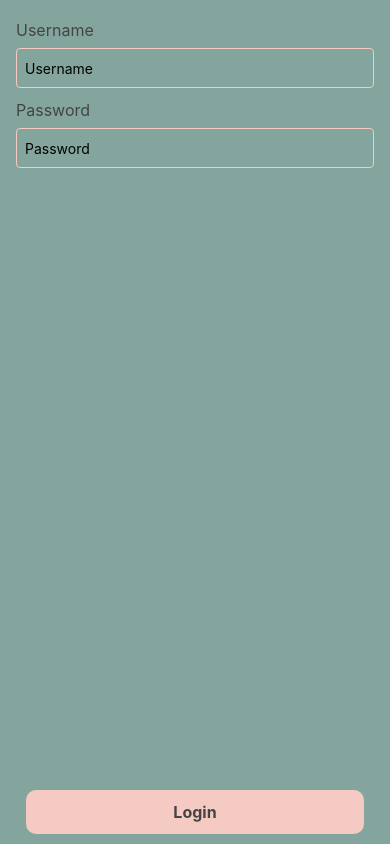
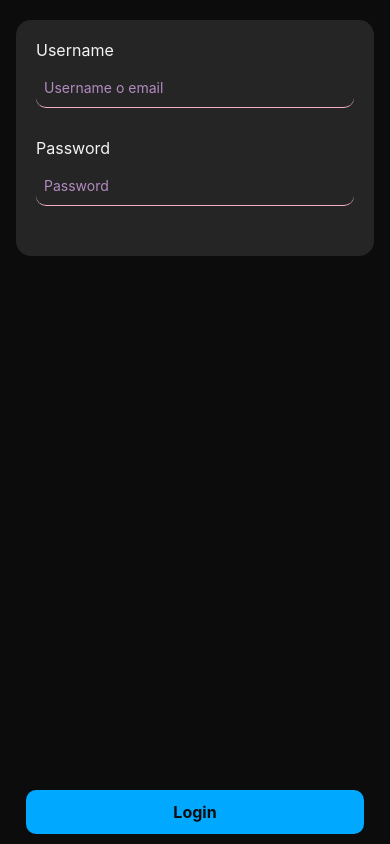
Before and after one commit to rimbaxo/madbit-training, a React Native app: screen / in a window 390 px wide. Built offline with nearby package versions, Linux system fonts and the light colour scheme.

Commit message:
fix/setting graphics stuff and colors

```diff
--- a/package.json
+++ b/package.json
@@ -14,6 +14,7 @@
     "react": "18.1.0",
     "react-native": "0.70.15",
     "react-native-flipper": "^0.265.0",
+    "react-native-vector-icons": "^10.1.0",
     "react-redux": "^9.1.2"
   },
   "devDependencies": {
@@ -22,6 +23,7 @@
     "@react-native-community/eslint-config": "^2.0.0",
     "@types/react": "^18.3.5",
     "@types/react-native": "^0.73.0",
+    "@types/react-native-vector-icons": "^6.4.18",
     "babel-jest": "^26.6.3",
     "eslint": "^7.32.0",
     "jest": "^26.6.3",
--- a/src/components/MyButton.tsx
+++ b/src/components/MyButton.tsx
@@ -1,22 +1,22 @@
 import React from 'react';
-import { Pressable, Text, StyleSheet, View, PressableProps } from 'react-native';
-import { Colors } from '../constants';
-
+import {Pressable, Text, StyleSheet, PressableProps} from 'react-native';
+import {Colors} from '../constants';
 
 interface CustomButtonProps extends PressableProps {
   title: string;
   onPress: () => void;
 }
 
-const MyButton: React.FC<CustomButtonProps> = ({ title, onPress,}) => {
+const MyButton: React.FC<CustomButtonProps> = ({title, onPress}) => {
   return (
     <Pressable
       onPress={onPress}
-      style={({ pressed }) => [
+      style={({pressed}) => [
         styles.button,
-        { backgroundColor: pressed ? Colors.buttonPressed : Colors.buttonDefault }, // Cambia colore quando premuto
-      ]}
-    >
+        {
+          backgroundColor: pressed ? Colors.blue : Colors.azure,
+        }, // Cambia colore quando premuto
+      ]}>
       <Text style={styles.buttonText}>{title}</Text>
     </Pressable>
   );
@@ -30,10 +30,10 @@ const styles = StyleSheet.create({
     borderRadius: 10,
     alignItems: 'center',
     justifyContent: 'center',
-    backgroundColor: Colors.buttonDefault,
+    backgroundColor: Colors.azure,
   },
   buttonText: {
-    color: Colors.textDark,
+    color: Colors.dark,
     fontSize: 16,
     fontWeight: 'bold',
   },
--- /dev/null
+++ b/src/components/MyPost.tsx
@@ -0,0 +1,38 @@
+import React from 'react';
+import {View, Text, StyleSheet} from 'react-native';
+import {Colors} from '../constants';
+
+interface PostProps {
+  title: string;
+  content: string;
+}
+
+const MyPost: React.FC<PostProps> = ({title, content}) => {
+  return (
+    <View style={styles.post}>
+      <Text style={styles.postTitle}>{title}</Text>
+      <Text style={styles.postContent}>{content}</Text>
+    </View>
+  );
+};
+
+const styles = StyleSheet.create({
+  post: {
+    padding: 16,
+    backgroundColor: Colors.backgroundSurfaces,
+    marginBottom: 16,
+    borderRadius: 16,
+  },
+  postTitle: {
+    fontSize: 18,
+    fontWeight: 'bold',
+    marginBottom: 8,
+    color: Colors.lilla,
+  },
+  postContent: {
+    fontSize: 16,
+    color: Colors.light,
+  },
+});
+
+export default MyPost;
--- a/src/components/MyTextInput.tsx
+++ b/src/components/MyTextInput.tsx
@@ -1,6 +1,6 @@
 import React from 'react';
-import { TextInput, StyleSheet, TextInputProps } from 'react-native';
-import { Colors } from '../constants';
+import {TextInput, StyleSheet, TextInputProps} from 'react-native';
+import {Colors} from '../constants';
 
 interface CustomTextInputProps extends TextInputProps {
   placeholder: string;
@@ -11,6 +11,7 @@ const MyTextInput: React.FC<CustomTextInputProps> = ({placeholder}) => {
     <TextInput
       style={styles.input}
       placeholder={placeholder}
+      placeholderTextColor={Colors.lilla}
     />
   );
 };
@@ -18,11 +19,12 @@ const MyTextInput: React.FC<CustomTextInputProps> = ({placeholder}) => {
 const styles = StyleSheet.create({
   input: {
     height: 40,
-    borderColor: Colors.buttonDefault,
-    borderWidth: 1,
-    marginBottom: 12,
+    borderColor: Colors.lightRose,
+    borderBottomWidth: 1,
+    marginBottom: 30,
     paddingHorizontal: 8,
-    borderRadius: 4,
+    borderRadius: 10,
+    color: Colors.light,
   },
 });
 
--- /dev/null
+++ b/src/components/MyUserHeader.tsx
@@ -0,0 +1,58 @@
+import React from 'react';
+import {View, Text, StyleSheet} from 'react-native';
+import {Colors} from '../constants';
+
+interface HeaderProps {
+  name: string;
+  email: string;
+  bio: string;
+}
+
+const MyUserHeader: React.FC<HeaderProps> = ({name, email, bio}) => {
+  //const dispatch = useDispatch();
+
+  /*
+  const handleLogout = () => {
+    dispatch(setLoginPressed(false)); // Imposta loginPressed su false per tornare alla LoginScreen
+  };
+*/
+  return (
+    <View style={styles.header}>
+      <View>
+        <Text style={styles.userName}>{name}</Text>
+        <Text style={styles.userEmail}>{email}</Text>
+        <Text style={styles.userBio}>{bio}</Text>
+      </View>
+      {/*
+      <Pressable onPress={handleLogout}>
+        <Icon name="log-out" size={30} color="#000" />
+      </Pressable>
+      */}
+    </View>
+  );
+};
+
+const styles = StyleSheet.create({
+  header: {
+    padding: 20,
+    backgroundColor: Colors.backgroundSurfaces,
+    borderRadius: 25,
+    margin: 16,
+  },
+  userName: {
+    fontSize: 22,
+    fontWeight: 'bold',
+    color: Colors.darkRose,
+  },
+  userEmail: {
+    fontSize: 16,
+    color: Colors.light,
+    marginBottom: 8,
+  },
+  userBio: {
+    fontSize: 14,
+    color: Colors.light,
+  },
+});
+
+export default MyUserHeader;
--- a/src/constants.tsx
+++ b/src/constants.tsx
@@ -1,9 +1,12 @@
 export const Colors = {
-        buttonDefault: '#F5cAc3',
-        buttonPressed: '#F28482',
-        backgroundColor: '#84a59d',
-        textLight: '#f7ede2',
-        textDark: '#444',
-        alert: '#f6bd60',
-
-}
+  lightRose: '#f4afc2',
+  darkRose: '#f195ac',
+  lilla: '#b28bc0',
+  azure: '#00a8ff',
+  blue: '#0266c8',
+  backgroundColor: '#0c0c0c',
+  backgroundSurfaces: '#252525',
+  light: '#f4f4f4',
+  dark: '#0c0c0c',
+  alert: '#f6bd60',
+};
--- a/src/views/HomeScreen.tsx
+++ b/src/views/HomeScreen.tsx
@@ -1,7 +1,7 @@
 import React from 'react';
-import { View, Text, StyleSheet, FlatList, Dimensions } from 'react-native';
-
-const { height } = Dimensions.get('window');
+import {View, StyleSheet, FlatList} from 'react-native';
+import MyPost from '../components/MyPost';
+import MyUserHeader from '../components/MyUserHeader';
 
 const userInfo = {
   name: 'John Doe',
@@ -10,32 +10,28 @@ const userInfo = {
 };
 
 const posts = [
-  { id: '1', title: 'Post 1', content: 'This is the content of post 1.' },
-  { id: '2', title: 'Post 2', content: 'This is the content of post 2.' },
-  { id: '3', title: 'Post 3', content: 'This is the content of post 3.' },
-  // Add more posts as needed
+  {id: '1', title: 'Post 1', content: 'This is the content of post 1.'},
+  {id: '2', title: 'Post 2', content: 'This is the content of post 2.'},
+  {id: '3', title: 'Post 3', content: 'This is the content of post 3.'},
 ];
 
 const HomeScreen: React.FC = () => {
-  const renderPost = ({ item }: { item: { title: string; content: string } }) => (
-    <View style={styles.post}>
-      <Text style={styles.postTitle}>{item.title}</Text>
-      <Text style={styles.postContent}>{item.content}</Text>
-    </View>
+  const renderPost = ({item}: {item: {title: string; content: string}}) => (
+    <MyPost title={item.title} content={item.content} />
   );
 
   return (
     <View style={styles.container}>
-      <View style={styles.userInfo}>
-        <Text style={styles.userName}>{userInfo.name}</Text>
-        <Text style={styles.userEmail}>{userInfo.email}</Text>
-        <Text style={styles.userBio}>{userInfo.bio}</Text>
-      </View>
+      <MyUserHeader
+        name={userInfo.name}
+        email={userInfo.email}
+        bio={userInfo.bio}
+      />
       <View style={styles.postsContainer}>
         <FlatList
           data={posts}
           renderItem={renderPost}
-          keyExtractor={(item) => item.id}
+          keyExtractor={item => item.id}
         />
       </View>
     </View>
@@ -46,51 +42,10 @@ const styles = StyleSheet.create({
   container: {
     flex: 1,
   },
-  userInfo: {
-    flex: 1,
-    backgroundColor: '#007bff',
-    padding: 16,
-    justifyContent: 'flex-start',
-    borderBottomLeftRadius: 30,
-    borderBottomRightRadius: 30,
-  },
-  userName: {
-    fontSize: 24,
-    color: '#fff',
-    fontWeight: 'bold',
-  },
-  userEmail: {
-    fontSize: 16,
-    color: '#fff',
-    marginVertical: 4,
-  },
-  userBio: {
-    fontSize: 14,
-    color: '#fff',
-  },
   postsContainer: {
     flex: 2,
     padding: 16,
   },
-  post: {
-    backgroundColor: '#fff',
-    padding: 16,
-    marginBottom: 12,
-    borderRadius: 8,
-    elevation: 1, // Adds a shadow on Android
-    shadowColor: '#000', // Adds a shadow on iOS
-    shadowOffset: { width: 0, height: 1 },
-    shadowOpacity: 0.1,
-    shadowRadius: 2,
-  },
-  postTitle: {
-    fontSize: 18,
-    fontWeight: 'bold',
-  },
-  postContent: {
-    fontSize: 14,
-    marginTop: 4,
-  },
 });
 
 export default HomeScreen;
--- a/src/views/LoginScreen.tsx
+++ b/src/views/LoginScreen.tsx
@@ -1,4 +1,4 @@
-import React, {useState} from 'react';
+import React from 'react';
 import {View, Text, StyleSheet} from 'react-native';
 import MyTextInput from '../components/MyTextInput';
 import MyButton from '../components/MyButton';
@@ -18,9 +18,9 @@ const LoginScreen: React.FC = () => {
 
   return (
     <View style={styles.container}>
-      <View>
+      <View style={styles.containerLoginData}>
         <Text style={styles.label}>Username</Text>
-        <MyTextInput placeholder="Username" />
+        <MyTextInput placeholder="Username o email" />
         <Text style={styles.label}>Password</Text>
         <MyTextInput placeholder="Password" />
       </View>
@@ -37,9 +37,14 @@ const styles = StyleSheet.create({
     flexDirection: 'column',
     marginTop: 20,
   },
+  containerLoginData: {
+    backgroundColor: Colors.backgroundSurfaces,
+    padding: 20,
+    borderRadius: 15,
+  },
   label: {
     fontSize: 16,
-    color: Colors.textDark,
+    color: Colors.light,
     marginBottom: 8,
   },
 });
```
Also changed, not shown: 2 other files (tests, documents, lock files or other folders).
